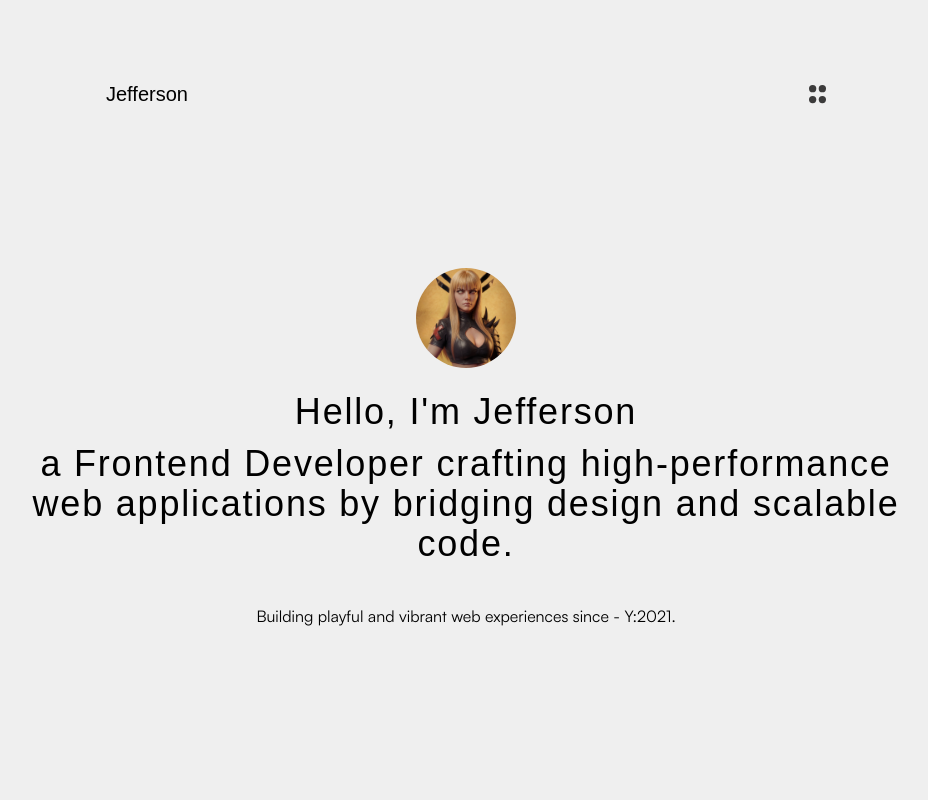
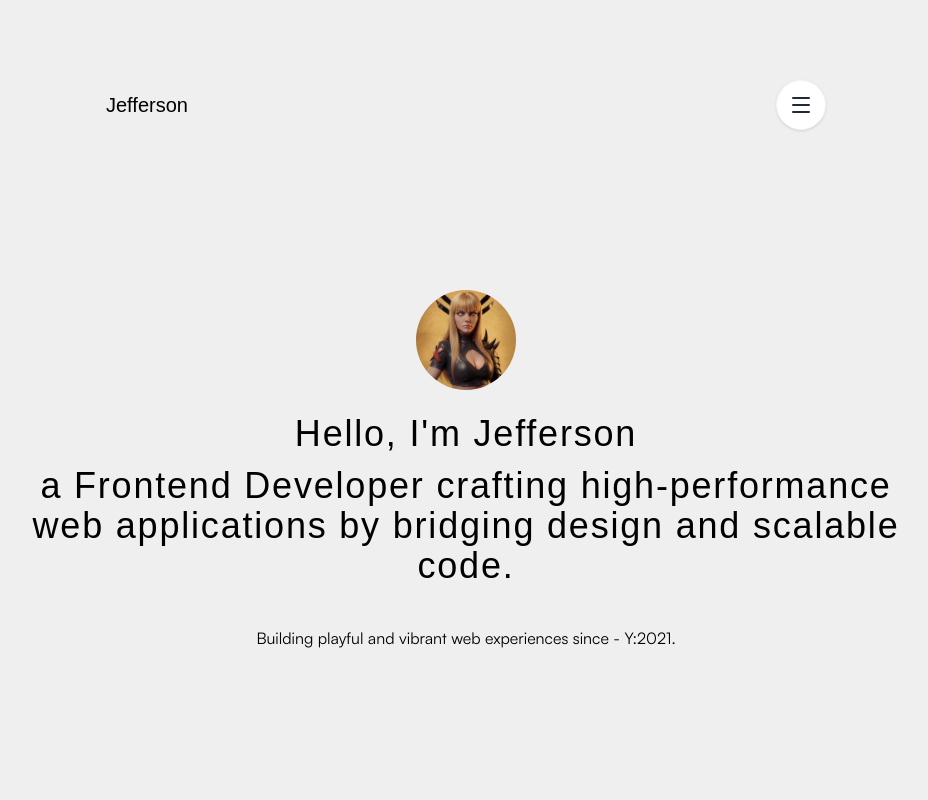
Before and after one commit to jeff-nwadi/Jefferson, a Next.js app in the folder jefferson/: page / in a window 1280 px wide. Shown: the top 800 px of the page, without its empty margins (174-1102 px from the left). Built offline with nearby package versions, Linux system fonts and the light colour scheme; a web font is replaced by a local one.

Commit message:
feat: implement core portfolio components including Navbar, About, Stack, and Work sections.

```diff
--- a/jefferson/app/globals.css
+++ b/jefferson/app/globals.css
@@ -41,6 +41,10 @@
   --radius-md: calc(var(--radius) - 2px);
   --radius-lg: var(--radius);
   --radius-xl: calc(var(--radius) + 4px);
+}
+
+html {
+  scroll-behavior: smooth;
 }
 
 body {
--- a/jefferson/components/About.tsx
+++ b/jefferson/components/About.tsx
@@ -2,7 +2,7 @@ import React from 'react'
 
 export const About = () => {
   return (
-    <div className='flex justify-center items-center pb-20'>
+    <div id='about' className='flex justify-center items-center pb-20'>
         <div className='bg-[#8B5CF6] w-full max-w-[1000px] min-h-[600px] h-auto rounded-lg mx-4 md:mx-0'>
             <div className='p-8 flex flex-col md:flex-row justify-between items-center gap-12 md:gap-24 py-16'>
                 <div className='sub-head-text w-full md:w-1/2'>
--- a/jefferson/components/Navbar.tsx
+++ b/jefferson/components/Navbar.tsx
@@ -1,13 +1,87 @@
-import Image from 'next/image'
-import Menu from '../images/Menu.svg'
+"use client"
+import React, { useRef, useState } from 'react'
+import Link from 'next/link'
+import gsap from 'gsap'
+import { useGSAP } from '@gsap/react'
+import { Menu, X } from 'lucide-react'
 
 export const Navbar = () => {
+  const [isOpen, setIsOpen] = useState(false)
+  const containerRef = useRef<HTMLDivElement>(null)
+  const buttonRef = useRef<HTMLButtonElement>(null)
+
+  const { contextSafe } = useGSAP({ scope: containerRef })
+
+  const handleHover = contextSafe(() => {
+    if (!isOpen) {
+      gsap.to(buttonRef.current, {
+        y: -3,
+        duration: 0.15,
+        yoyo: true,
+        repeat: 1,
+        ease: "power2.out"
+      })
+    }
+  })
+
+  // Animation for dropdown entrance
+  useGSAP(() => {
+    if (isOpen) {
+      gsap.from(".nav-dropdown", {
+        y: -10,
+        opacity: 0,
+        duration: 0.4,
+        ease: "back.out(1.7)"
+      })
+
+      gsap.from(".nav-item", {
+        y: -5,
+        opacity: 0,
+        stagger: 0.05,
+        duration: 0.3,
+        delay: 0.1
+      })
+    }
+  }, [isOpen])
+
   return (
-    <div className=''>
+    <div ref={containerRef} className='relative z-50'>
         <div className='flex justify-between px-6 md:px-20 lg:px-70 items-center py-10 md:py-20'>
-            <div className='heading-text text-xl'>Jefferson</div>
-            <div>
-                <Image src={Menu} alt="Menu" />
+            <Link href="/" className='heading-text text-xl cursor-pointer hover:scale-105 transition-transform'>Jefferson</Link>
+            <div className='relative'>
+                <button
+                    ref={buttonRef}
+                    onClick={() => setIsOpen(!isOpen)}
+                    onMouseEnter={handleHover}
+                    className='bg-white p-3 rounded-full shadow-sm border border-gray-100 hover:shadow-md transition-all active:scale-95'
+                >
+                    {isOpen ? <X size={24} className="text-gray-800" /> : <Menu size={24} className="text-gray-800" />}
+                </button>
+
+                {isOpen && (
+                    <div className='absolute right-0 top-full mt-4 w-48 bg-white/90 backdrop-blur-md rounded-2xl shadow-xl border border-gray-100 flex flex-col p-2 overflow-hidden nav-dropdown origin-top-right'>
+                        {['About', 'Stack', 'Work'].map((item) => (
+                            <Link
+                                href={`#${item.toLowerCase()}`}
+                                key={item}
+                                onClick={() => setIsOpen(false)}
+                                className='px-4 py-3 hover:bg-gray-50 rounded-xl sub-head-text text-sm font-bold text-gray-700 hover:text-black transition-colors nav-item'
+                            >
+                                {item}
+                            </Link>
+                        ))}
+                         <div className='h-px bg-gray-100 my-1 mx-2'></div>
+                         <div className='flex justify-center gap-2 p-2'>
+                            {/* Social mini links if needed or just Contact */}
+                             <Link
+                                href="mailto:jefftech108@gmail.com"
+                                className='w-full text-center px-4 py-2 bg-black text-white rounded-lg sub-head-text text-xs font-bold hover:bg-gray-800 transition-colors nav-item'
+                            >
+                                Contact
+                            </Link>
+                         </div>
+                    </div>
+                )}
             </div>
         </div>
     </div>
--- a/jefferson/components/Stack.tsx
+++ b/jefferson/components/Stack.tsx
@@ -44,7 +44,7 @@ const stackData = [
 
 export const Stack = () => {
   return (
-    <div className='flex flex-col justify-center items-center py-10 md:py-24 pb-20 md:pb-40 px-4'>
+    <div id='stack' className='flex flex-col justify-center items-center py-10 md:py-24 pb-20 md:pb-40 px-4'>
         <div className='flex items-center gap-3 pb-8 md:pb-10'>
             <div className='p-2 md:p-3 bg-white rounded-xl shadow-sm border border-gray-100'>
                  <Layers className='w-6 h-6 md:w-8 md:h-8 text-black delay-300 animate-[spin_10s_linear_infinite]' />
--- a/jefferson/components/Work.tsx
+++ b/jefferson/components/Work.tsx
@@ -64,11 +64,11 @@ const works = [
 
 export const Work = () => {
   return (
-    <div className='flex flex-col justify-center items-center py-10 md:py-20'>
+    <div id='work' className='flex flex-col justify-center items-center py-10 md:py-20'>
         <div className='max-w-[1200px] w-full px-4 md:px-8'>
             <div className='flex items-center justify-center gap-3 md:gap-4 mb-10 md:mb-16'>
-                <div className='p-2 md:p-3 bg-white rounded-xl shadow-sm border border-gray-100'>
-                    <Briefcase className='w-6 h-6 md:w-8 md:h-8 text-black' />
+                <div className='p-2 md:p-3 bg-white rounded-xl shadow-sm border border-gray-100 '>
+                    <Briefcase className='w-6 h-6 md:w-8 md:h-8 text-black delay-300 animate-[spin_10s_linear_infinite]' />
                 </div>
                 <h1 className='text-3xl md:text-4xl font-black text-gray-900 heading-text tracking-wider'>WORKS</h1>
             </div>
--- a/jefferson/package.json
+++ b/jefferson/package.json
@@ -9,12 +9,14 @@
     "lint": "eslint"
   },
   "dependencies": {
+    "@gsap/react": "^2.1.2",
     "@radix-ui/react-dialog": "^1.1.15",
     "@radix-ui/react-label": "^2.1.7",
     "@radix-ui/react-slot": "^1.2.3",
     "@types/matter-js": "^0.20.2",
     "class-variance-authority": "^0.7.1",
     "clsx": "^2.1.1",
+    "gsap": "^3.14.2",
     "lenis": "^1.3.15",
     "lodash": "^4.17.21",
     "lucide": "^0.552.0",
```
Also changed, not shown: 1 other file (tests, documents, lock files or other folders).
